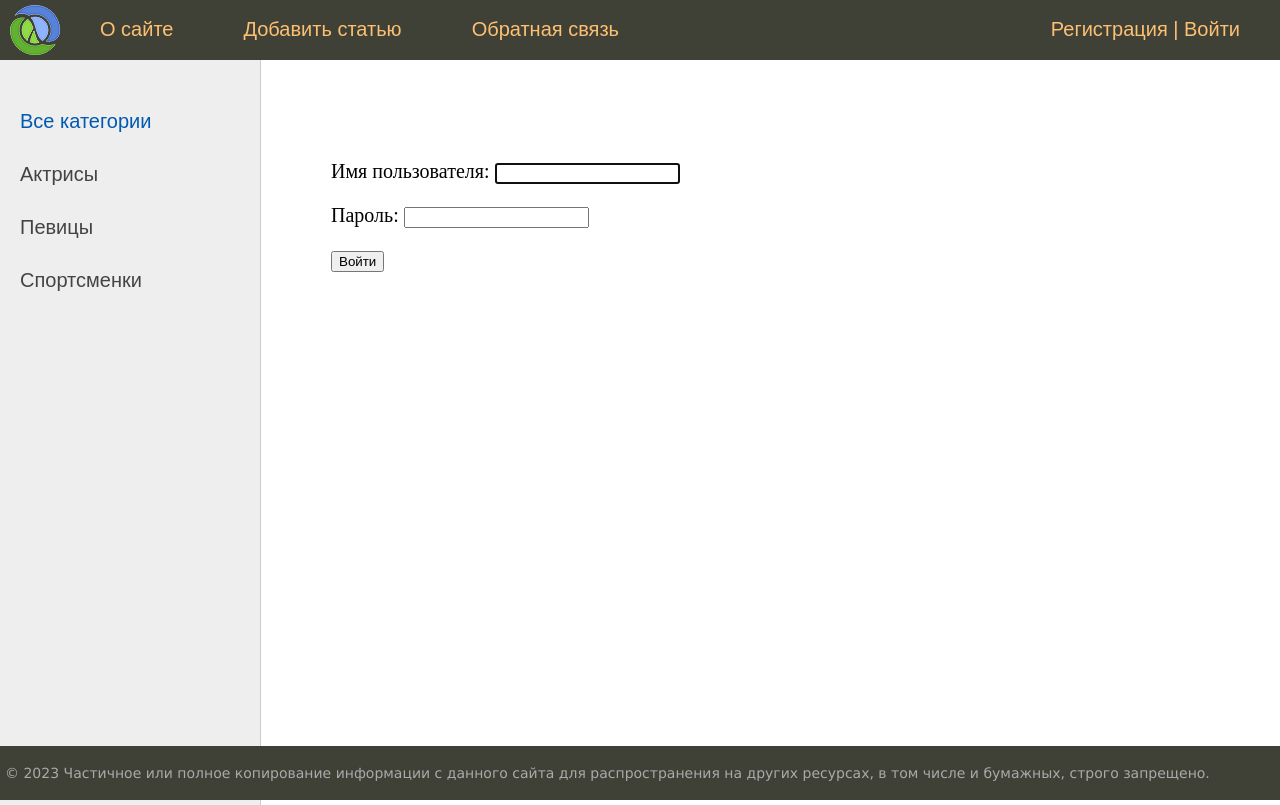
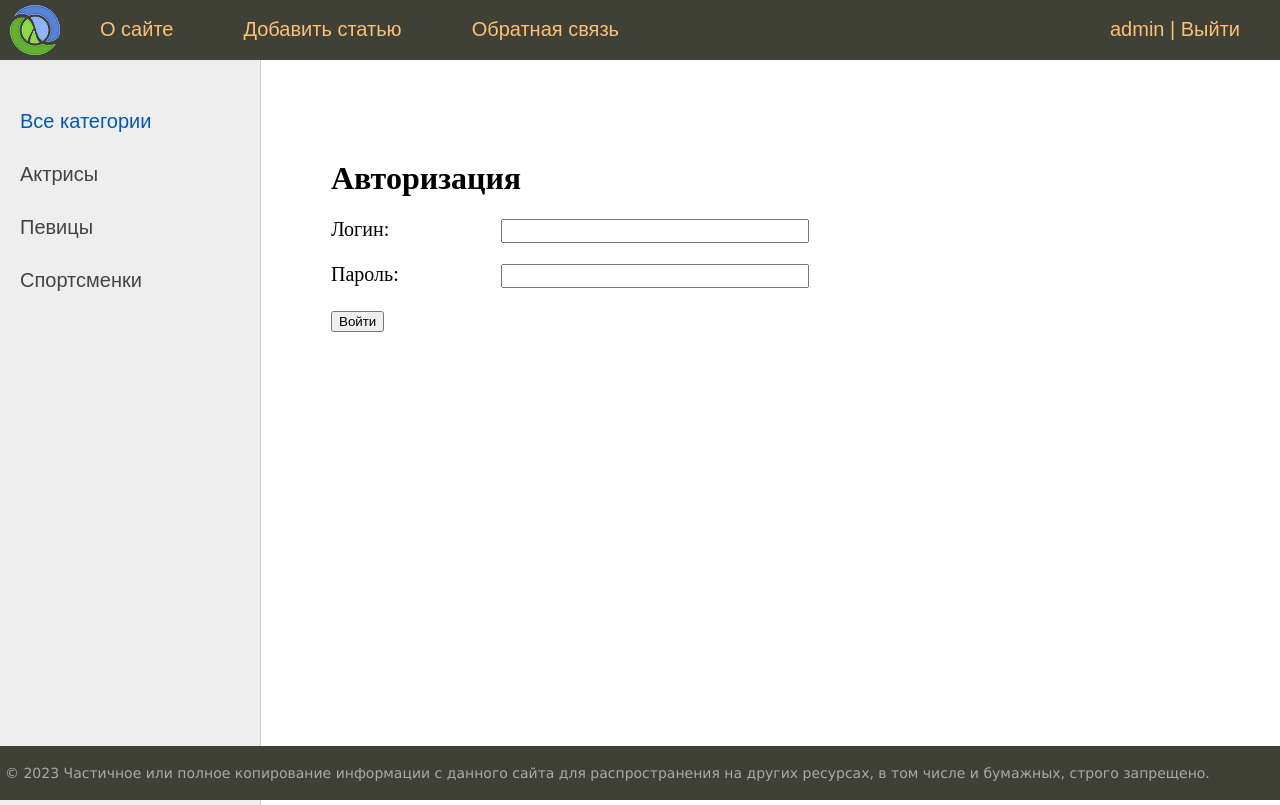
Before and after one commit to Alex-cl27/coolsite, a Django app: page /login/ in a window 1280 px wide. Shown: the top 805 px of the page. Run offline with Django 3.2, Linux system fonts and the light colour scheme; a user stored in the database is signed in; data comes from the database, SQL or seed files in the repository; both versions use the stored data as it was after the commit.

Commit message:
Lesson #20.2 - User login
Add custom user login form - forms.LoginUserForm. Fix 'title' in
views.LoginUser. Change display forms in login.html - use 'for'.
Add display username for authenticated user in base.html.
Add views.logout_user, route for 'logout' - urls.urlpatterns.
Authentication in case success registration user in
views.RegisterUser.form_valid().

 Changes to be committed:
	modified:   db.sqlite3
	modified:   women/forms.py
	modified:   women/templates/women/base.html
	modified:   women/templates/women/login.html
	modified:   women/urls.py
	modified:   women/views.py

```diff
--- a/women/forms.py
+++ b/women/forms.py
@@ -1,5 +1,5 @@
 from django import forms
-from django.contrib.auth.forms import UserCreationForm
+from django.contrib.auth.forms import UserCreationForm, AuthenticationForm
 from django.contrib.auth.models import User
 from django.core.exceptions import ValidationError
 
@@ -45,3 +45,8 @@ class RegisterUserForm(UserCreationForm):
         #     'password1': forms.PasswordInput(attrs={'class': 'form-input'}),
         #     'password2': forms.PasswordInput(attrs={'class': 'form-input'}),
         # }
+
+
+class LoginUserForm(AuthenticationForm):
+    username = forms.CharField(label='Логин', widget=forms.TextInput(attrs={'class': 'form-input'}))
+    password = forms.CharField(label='Пароль', widget=forms.PasswordInput(attrs={'class': 'form-input'}))
--- a/women/templates/women/base.html
+++ b/women/templates/women/base.html
@@ -19,7 +19,11 @@
 {% for m in menu %}
 			<li><a href="{% url m.url_name %}">{{m.title}}</a></li>
 {% endfor %}
-            <li class="last"><a href="{% url 'register' %}">Регистрация</a> | <a href="{% url 'login' %}">Войти</a></li>
+            {% if request.user.is_authenticated %}
+                <li class="last"> {{ user.username }} | <a href="{% url 'logout' %}">Выйти</a></li>
+            {% else %}
+                <li class="last"><a href="{% url 'register' %}">Регистрация</a> | <a href="{% url 'login' %}">Войти</a></li>
+            {% endif %}
 			</ul>
 			<div class="clear"></div>
 		</div>
--- a/women/templates/women/login.html
+++ b/women/templates/women/login.html
@@ -6,7 +6,20 @@
 
     <form method="post">
         {% csrf_token %}
-        {{ form.as_p }}
+
+        {# Вывод формой as_p#}
+{#        {{ form.as_p }}#}
+
+        {# отображение общих ошибок авторизации - неверный логин/пароль #}
+        <div class="form-error">{{ form.non_field_errors }}</div>
+
+        {# Вывод через for #}
+        {% for f in form %}
+            <p><label class="form-label" for="{{ f.id_for_label }}">{{ f.label  }}:</label>{{ f }}</p>
+            <div class="form-error">{{ f.errors }}</div>
+        {% endfor %}
+
+
         <button type="submit">Войти</button>
     </form>
 
--- a/women/urls.py
+++ b/women/urls.py
@@ -8,6 +8,7 @@ urlpatterns = [
     path('add_page/', AddPage.as_view(), name='add_page'),
     path('contact/', contact, name='contact'),
     path('login/', LoginUser.as_view(), name='login'),
+    path('logout/', logout_user, name='logout'),
     path('register/', RegisterUser.as_view(), name='register'),
     path('post/<slug:post_slug>/', ShowPost.as_view(), name='post'),        # Отображение классом, ".as_view()"
     path('catgory/<slug:cat_slug>/', WomenCategory.as_view(), name='category'),     # Отображение классом
--- a/women/views.py
+++ b/women/views.py
@@ -1,4 +1,4 @@
-from django.contrib.auth.forms import AuthenticationForm
+from django.contrib.auth import logout, login
 from django.contrib.auth.views import LoginView
 from django.http import HttpResponse, HttpResponseNotFound, Http404
 from django.shortcuts import render, redirect, get_object_or_404
@@ -102,16 +102,27 @@ class RegisterUser(DataMixin, CreateView):
         c_def = self.get_user_context(title='Регистрация')     # Из .utils.DataMixin
         return dict(list(context.items()) + list(c_def.items()))
 
+    # Вызывается при успешной проверке формы регистрации
+    def form_valid(self, form):
+        user = form.save()
+        login(self.request, user)
+        return redirect('home')
+
 
 class LoginUser(DataMixin, LoginView):
-    form_class = AuthenticationForm
+    form_class = LoginUserForm      # custom form
     template_name = 'women/login.html'
 
     def get_context_data(self, *, object_list=None, **kwargs):
         context = super().get_context_data(**kwargs)
-        c_def = self.get_user_context(**kwargs)
+        c_def = self.get_user_context(title='Авторизация')
         return dict(list(context.items()) + list(c_def.items()))
 
     # Логин редирект. Дублируется в settings.LOGIN_REDIRECT
     def get_success_url(self):
         return reverse_lazy('home')
+
+
+def logout_user(request):
+    logout(request)
+    return redirect('login')
```
Also changed, not shown: db.sqlite3.
